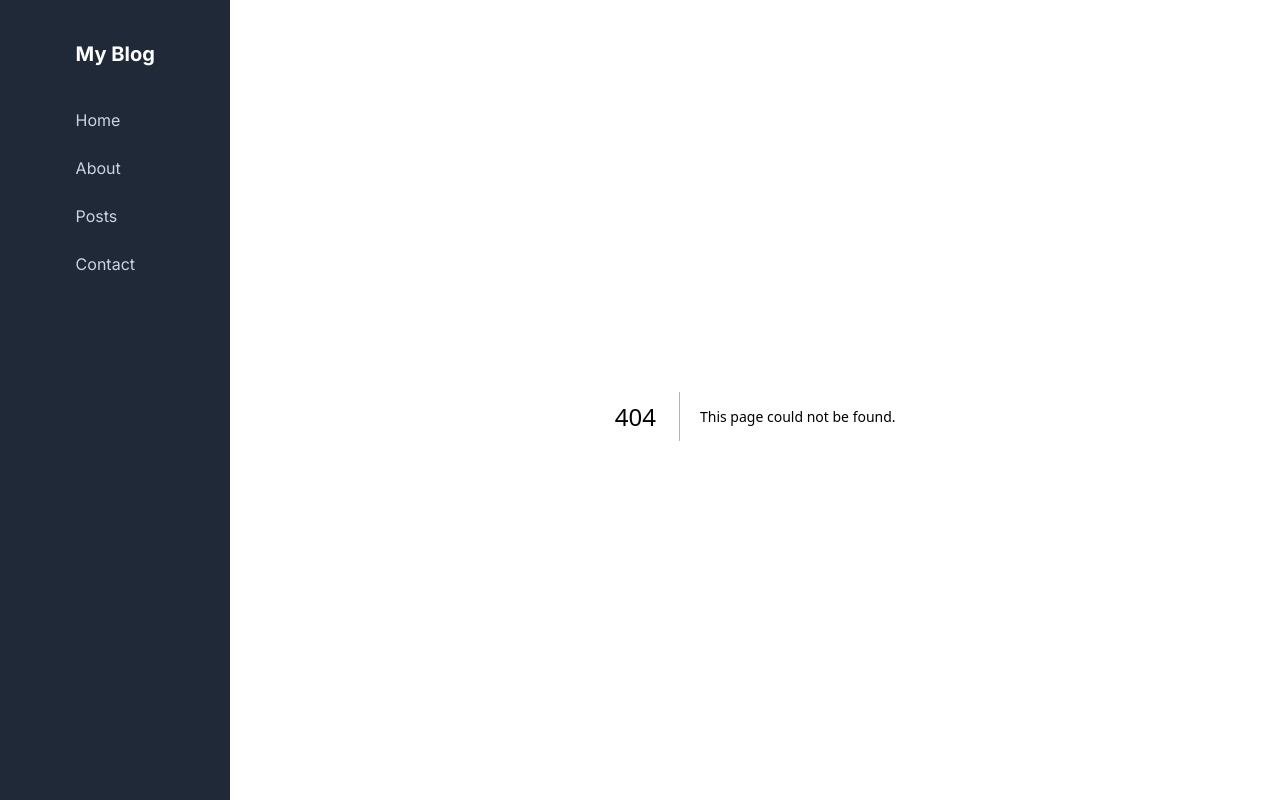
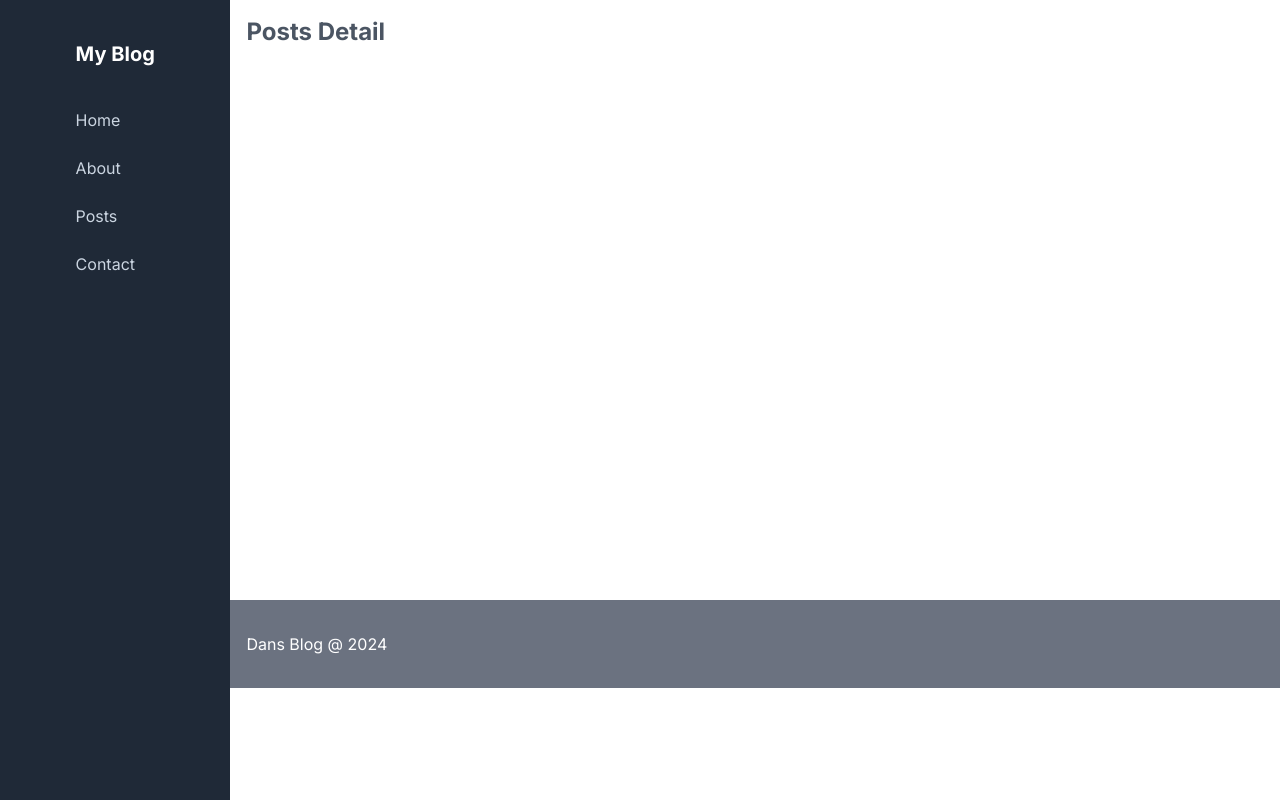
Before and after one commit to danimisme/latihan-nextjs, a Next.js app: page /posts/1 in a window 1280 px wide. Before the commit this address had no page. Built offline with nearby package versions, Linux system fonts and the light colour scheme.

Commit message:
create detail post page

```diff
--- /dev/null
+++ b/src/app/posts/[id]/page.tsx
@@ -0,0 +1,13 @@
+export const metadata = {
+  title: "Posts",
+  description: "Posts",
+};
+
+export default function Page() {
+  return (
+    <div>
+      <h1 className="font-bold text-2xl text-gray-600">Posts Detail</h1>
+      <div className="py-4 text-gray-600"></div>
+    </div>
+  );
+}
```
